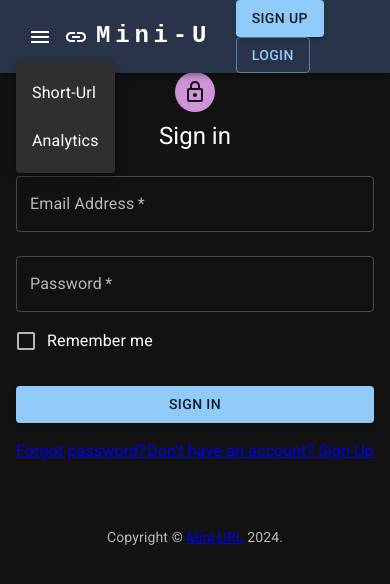
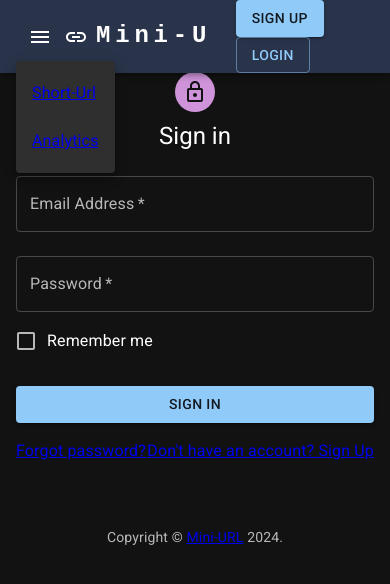
Before and after one commit to iam-anshuman/URL_Shortner_Frontend, a React (Vite) app: page /login in a window 390 px wide. Both pictures are taken after a click on the button "account of current user". Shown: the top 584 px of the page. Built offline with nearby package versions, Linux system fonts and the light colour scheme.

Commit message:
Fix bug in mobile navigation

```diff
--- a/src/Components/Navbar.jsx
+++ b/src/Components/Navbar.jsx
@@ -89,9 +89,11 @@ function Navbar() {
               }}
             >
               {pages.map((page,index) => (
+                <Link to={`/${page}`}>
                 <MenuItem key={index}  onClick={handleCloseNavMenu}>
                   <Typography textAlign="center">{page}</Typography>
                 </MenuItem>
+                </Link>
               ))}
             </Menu>
           </Box>
```
